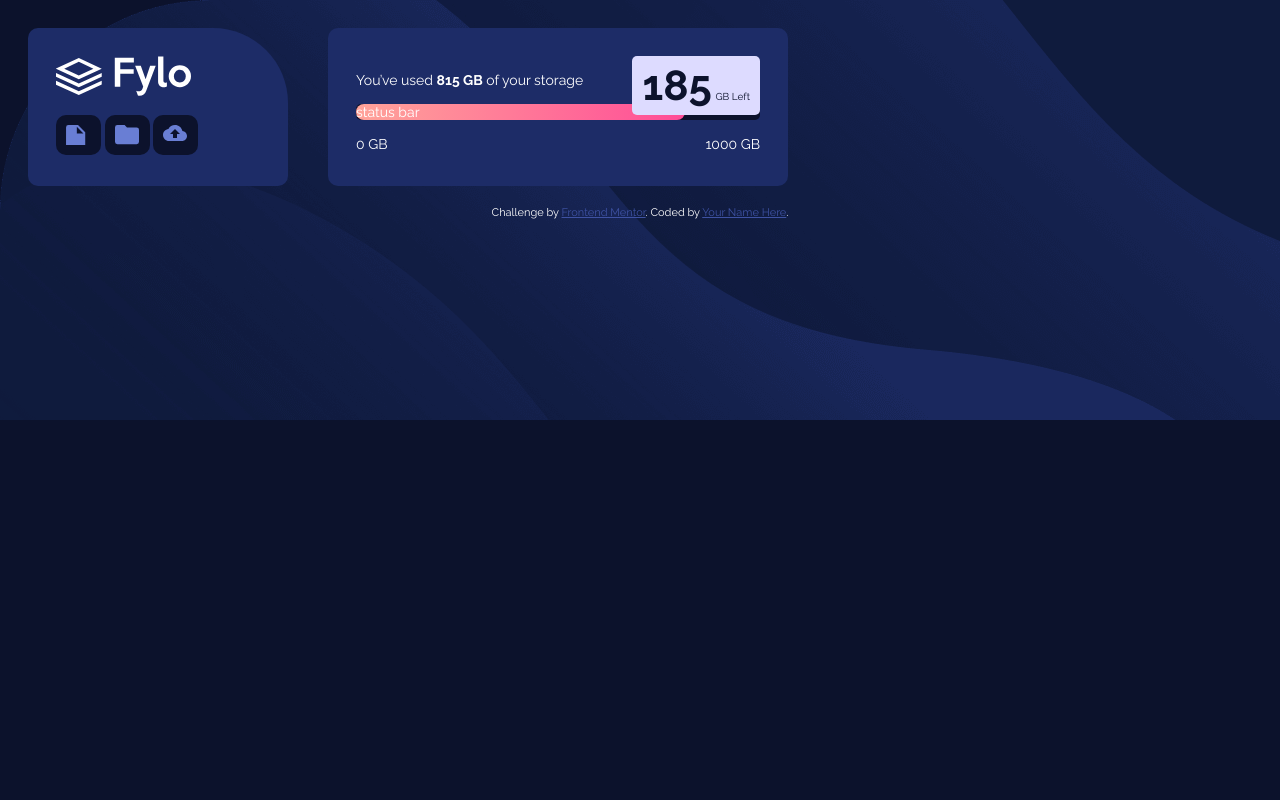
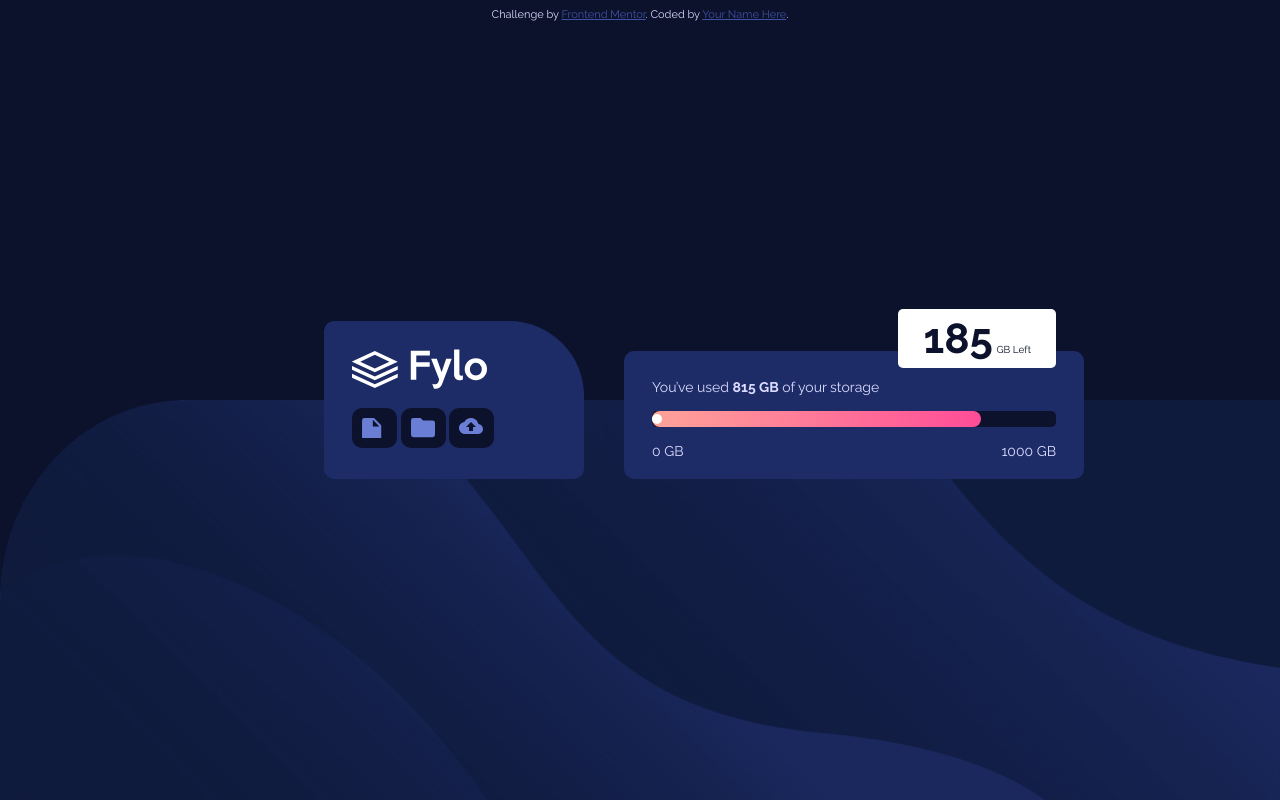
Before and after one commit to melodyrain/FrontendMentor, a plain HTML site: page fylo-data-storage-component-master/index.html in a window 1280 px wide. Drawn offline with Linux system fonts and the light colour scheme.

Commit message:
Status bar and positioning update

```diff
--- a/fylo-data-storage-component-master/css/style.css
+++ b/fylo-data-storage-component-master/css/style.css
@@ -1,45 +1,60 @@
 body {
+    background-attachment: fixed;
     background-color: hsl(229, 57%, 11%);
+    background-image: url("../images/bg-desktop.png");
+    background-position: bottom left;
+    background-repeat: no-repeat;
+    background-size: 100% 50%;
+    color: hsl(243, 100%, 93%);
     font-family: 'Raleway', sans-serif;
-    color: #ffffff;
-    background-image: url("../images/bg-desktop.png");
-    background-repeat: no-repeat;
     font-size: 14px;
 }
 
 .grid-container {
     display: grid;
     grid-template-columns: 300px 500px;
-}
-
-.grid-container > div {
-    background: hsl(228, 56%, 26%);
-    margin: 20px;
-    padding: 2em;
+    position: absolute;
+    bottom: 50%;
+    right: 20%;
+    transform: translate(10%, 50%);
 }
 
 .logo-container {
     border-radius: 10px 75px 10px 10px;
+    background: hsl(228, 56%, 26%);
+    margin: 20px;
+    padding: 2em;
+
+
 }
 
 .storage-container {
+    background: hsl(228, 56%, 26%);
     border-radius: 10px;
+    margin: 20px;
+    padding: 2em;
+    position: relative;
+    height: 72px;
+    top: 30px;
 }
 
 .icons {
     background-color: hsl(229, 57%, 11%);
+    border-radius: 10px;
     padding: 10px;
-    border-radius: 10px;
     height: 20px;
     width: 25px;
 }
 
 .gbleft {
-    background-color: hsl(243, 100%, 93%);
+    background-color: #ffffff;
+    border-radius: 5px;
     color: hsl(229, 57%, 11%);
     float: right;
-    border-radius: 5px;
-    padding: 5px 10px;
+    padding: 5px 25px;
+    position: relative;
+    right: 350x;
+    top: -70px;
 }
 
 .gbleft-big {
@@ -69,3 +84,11 @@ body {
     border-radius: 10px;
     width: 81.5%;
 }
+
+.dot {
+    background-color: #fff;
+    border-radius: 50%;
+    display: inline-block;
+    height: 10px;
+    width: 10px;
+}
--- a/fylo-data-storage-component-master/index.html
+++ b/fylo-data-storage-component-master/index.html
@@ -26,13 +26,20 @@
       <svg class="icons" xmlns="http://www.w3.org/2000/svg" width="24" height="16"><path fill="#697ED4" d="M19.4 6c-.7-3.4-3.7-6-7.4-6-2.9 0-5.4 1.6-6.6 4C2.3 4.4 0 6.9 0 10c0 3.3 2.7 6 6 6h13c2.8 0 5-2.2 5-5 0-2.6-2.1-4.8-4.6-5zM14 9v4h-4V9H7l5-5 5 5h-3z"/></svg>
     </div>
     <div class="storage-container">
-      <span class="gbleft"><span class="gbleft-big">185</span> <span class="gbleft-small">GB Left</span></span><br />
+
+
+      <div class="gbleft">
+        <span class="gbleft-big">185</span>
+        <span class="gbleft-small">GB Left</span>
+      </div>
+
       You’ve used <strong>815 GB</strong> of your storage
       <br />
       <br />
+
       <div class="status-bar-container">
-      <div class="status-bar">
-          status bar
+        <div class="status-bar">
+          <div class="dot"></div>
         </div>
       </div>
       <br />
```
